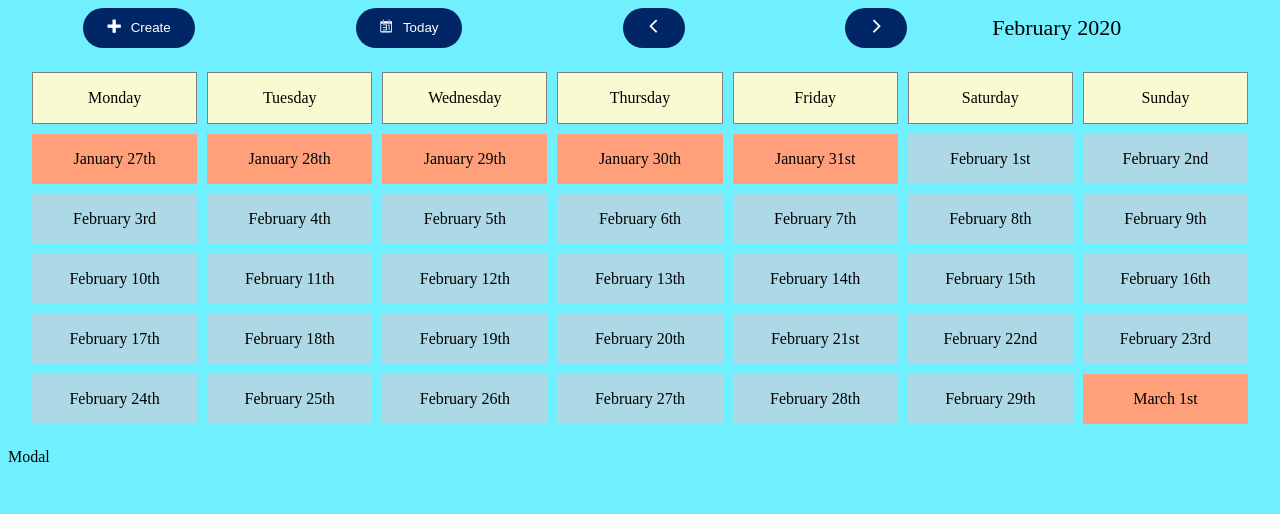
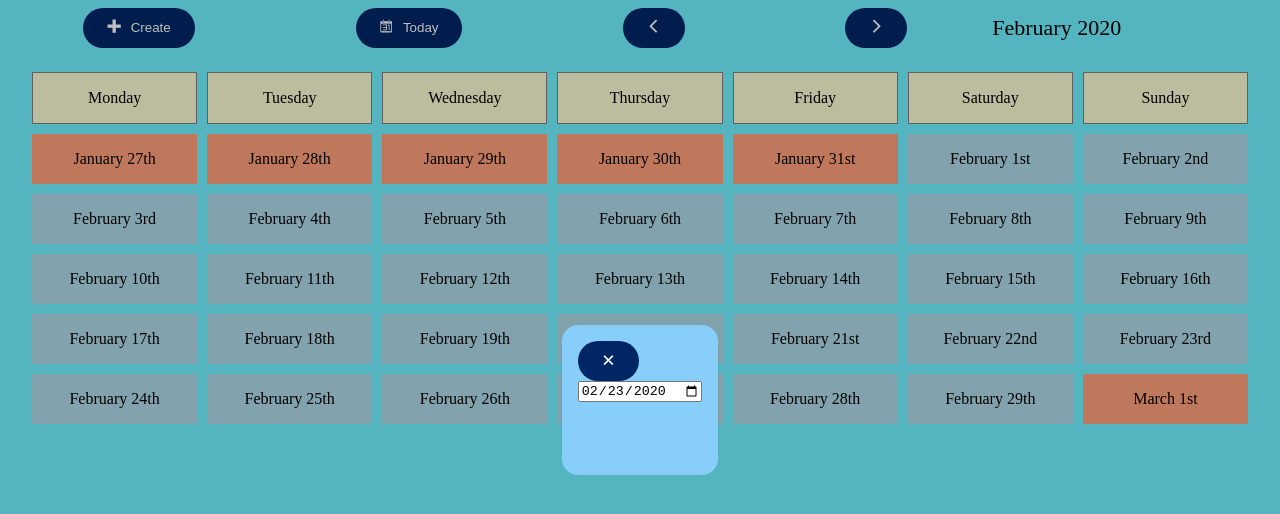
Before and after one commit to codetapacademy/remindly-with-react, a React (Create React App) app: page / in a window 1280 px wide. Both pictures are taken after a click on the button "Create". Shown: the top 514 px of the page. Built offline with nearby package versions, Linux system fonts and the light colour scheme.

Commit message:
create and style the modal with reminder. This closes #63

```diff
--- a/src/component/app/app.action.js
+++ b/src/component/app/app.action.js
@@ -1,6 +1,10 @@
-import { SET_REMINDER_DATE } from "./app.const";
+import { SET_REMINDER_DATE, UNSET_REMINDER } from "./app.const";
 
 export const createReminderAction = date => ({
   type: SET_REMINDER_DATE,
   date
 })
+
+export const unsetReminderAction = () => ({
+  type: UNSET_REMINDER
+})
--- a/src/component/app/app.component.jsx
+++ b/src/component/app/app.component.jsx
@@ -3,16 +3,35 @@ import { Actionbar } from '../action-bar'
 import { Calendar } from '../calendar'
 import { Modal } from '../modal'
 import { reminderReducer, initialReminderValue } from './app.reducer'
+import { unsetReminderAction } from './app.action'
+import moment from 'moment'
 
 const CalendarApp = () => {
   const [currentReminder, setReminder] = useReducer(reminderReducer, initialReminderValue)
   // console.log(currentReminder)
 
+  const onClose = () => {
+    setReminder(unsetReminderAction())
+  }
+
+  const dateForInput = moment((currentReminder && currentReminder.date || 0) * 1000).format('YYYY-MM-DD')
+  console.log(dateForInput, currentReminder)
+
   return (
     <div>
       <Actionbar setReminder={setReminder}/>
       <Calendar />
-      {currentReminder && <Modal />}
+      {currentReminder && (<Modal onClose={onClose}>
+          <div>
+            <input data-date-format="YYYY MM DD"
+                   type="date"
+                   name=""
+                   id=""
+                   value={dateForInput}
+                   onChange={() => {}}
+                  />
+          </div>
+        </Modal>)}
     </div>
   )
 }
--- a/src/component/app/app.const.js
+++ b/src/component/app/app.const.js
@@ -1 +1,2 @@
 export const SET_REMINDER_DATE = 'SET_REMINDER_DATE'
+export const UNSET_REMINDER = 'UNSET_REMINDER'
--- a/src/component/app/app.reducer.js
+++ b/src/component/app/app.reducer.js
@@ -1,4 +1,4 @@
-import { SET_REMINDER_DATE } from "./app.const"
+import { SET_REMINDER_DATE, UNSET_REMINDER } from "./app.const"
 
 export const initialReminderValue = null
 export const reminderReducer = (state = initialReminderValue, action) => {
@@ -7,6 +7,8 @@ export const reminderReducer = (state = initialReminderValue, action) => {
       return {
         date: action.date
       }
+    case UNSET_REMINDER:
+      return initialReminderValue
     default:
       return state
   }
--- a/src/component/modal/modal.component.jsx
+++ b/src/component/modal/modal.component.jsx
@@ -1,8 +1,21 @@
 import React from 'react'
+import { StyledModalWrapper, StyledModalBody, StyledModalHeader, StyledModal  } from './modal.style'
+import { Button } from '../button'
 
-const Modal = ({ children }) => {
+const Modal = ({ children, onClose, onSuccess, onCancel }) => {
   return (
-    <div>Modal</div>
+    <StyledModalWrapper>
+      <StyledModal>
+        <StyledModalHeader>
+          <Button onClick={onClose}>
+            <div className="remind-cross"></div>
+          </Button>
+        </StyledModalHeader>
+        <StyledModalBody>
+          {children}
+        </StyledModalBody>
+      </StyledModal>
+    </StyledModalWrapper>
   )
 }
 
--- a/src/component/modal/modal.style.js
+++ b/src/component/modal/modal.style.js
@@ -0,0 +1,32 @@
+import styled from 'styled-components'
+
+export const StyledModalWrapper = styled.div `
+  display: flex;
+
+  justify-content: center;
+  align-items: center;
+  position: fixed;
+  top: 0;
+  left: 0;
+  width: 100%;
+  height: 100%;
+  background-color: rgba(0, 0, 0, 0.25);
+`
+
+export const StyledModal = styled.div `
+background-color: lightskyblue;
+padding: 1rem;
+border-radius: 1rem;
+overflow: hidden;
+min-height: 150px;
+display: flex;
+flex-direction: column;
+`
+
+export const StyledModalHeader = styled.div `
+
+`
+
+export const StyledModalBody = styled.div `
+flex-grow: 1;
+`
```
